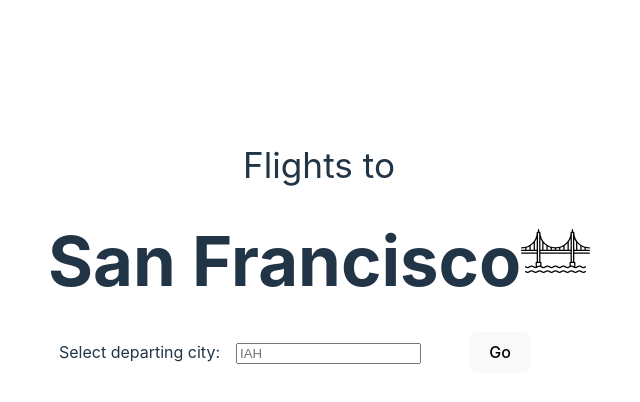
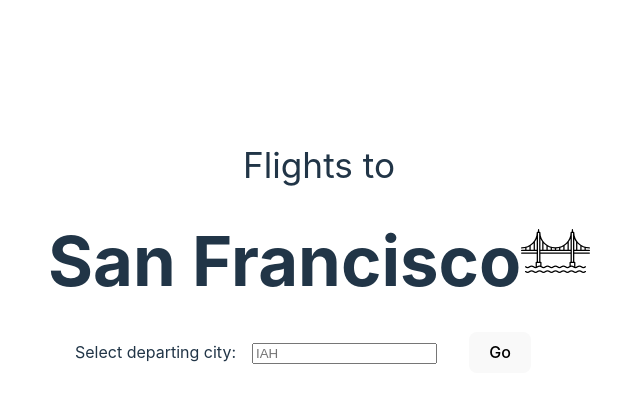
Before and after one commit to t-ylerJ/rfp2404-mvp, a React (Vite) app in the folder flightSF/: page / in a window 1280 px wide. Shown: the top 402 px of the page, without its empty margins (321-961 px from the left). Built offline with nearby package versions, Linux system fonts and the light colour scheme.

Commit message:
move search bar and buttons to span

```diff
--- a/flightSF/src/App.css
+++ b/flightSF/src/App.css
@@ -86,6 +86,12 @@ body, html {
 .search {
   margin: 0 3rem;
 }
+span .search {
+  /* padding: 1rem; */
+  margin: 0 2rem;
+}
+
+
 .suggestion-item {
   width:40%;
   padding: 8px;
@@ -100,7 +106,13 @@ body, html {
   background-color: #f0f0f0;
 }
 
+.suggestions {
+
+  flex-direction: row-reverse;
+
+}
 .suggestions-container {
   display: flex;
   flex-direction: column;
+
 }
--- a/flightSF/src/components/App.jsx
+++ b/flightSF/src/components/App.jsx
@@ -248,7 +248,8 @@ console.log(airportCodeLookup );
       <div className="w-full">
         {!showResult ? (
           <form onSubmit={handleSubmit}>
-            <div>
+            <div className="suggestions">
+              <span className="search"  >
                 <label className="departingLabel" htmlFor={cityId}>Select departing city:</label>
                 <SearchBar
                   handleChange={handleChange}
@@ -256,6 +257,7 @@ console.log(airportCodeLookup );
                   filterText={filterText}  />
 
                 <button className="search" type="submit">Go</button>
+              </span>
               {suggestions.length > 0 && (
                 <div className="suggestions-container">
                   {suggestions.map((airport, index) => (
```
Lines whose indentation alone changed are shown as unchanged.
